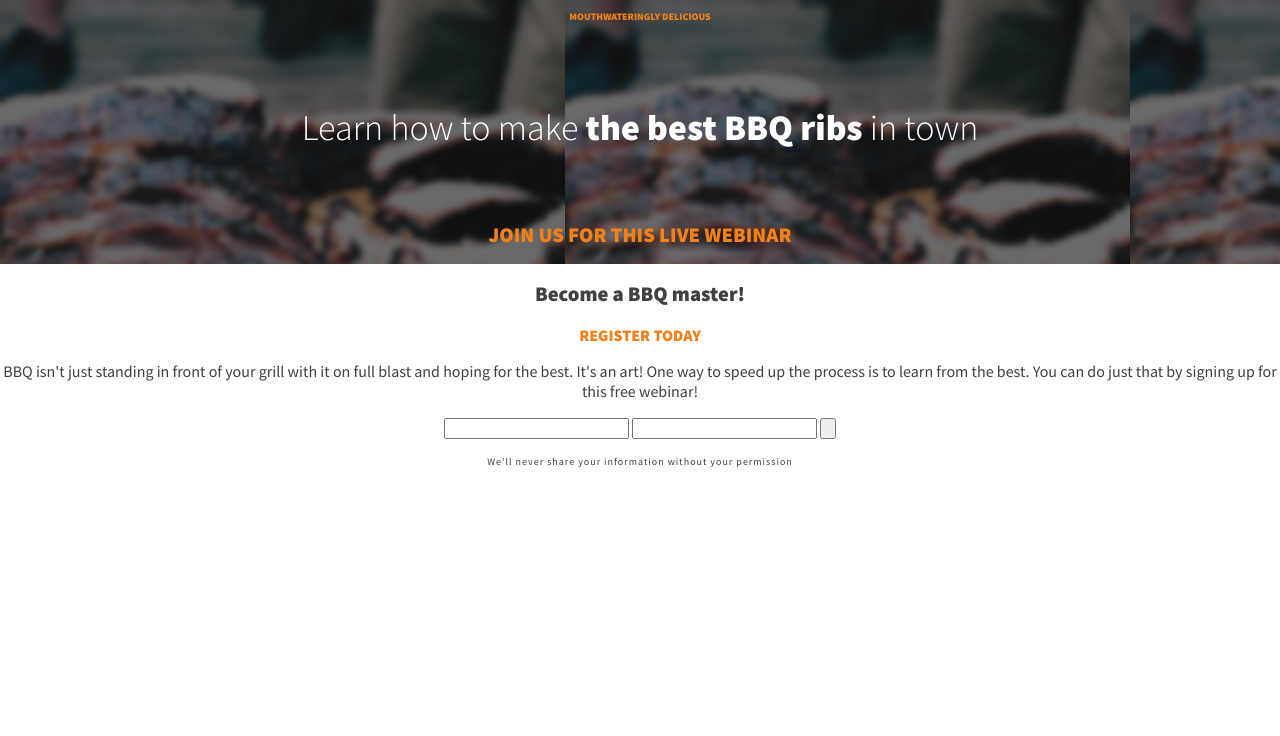
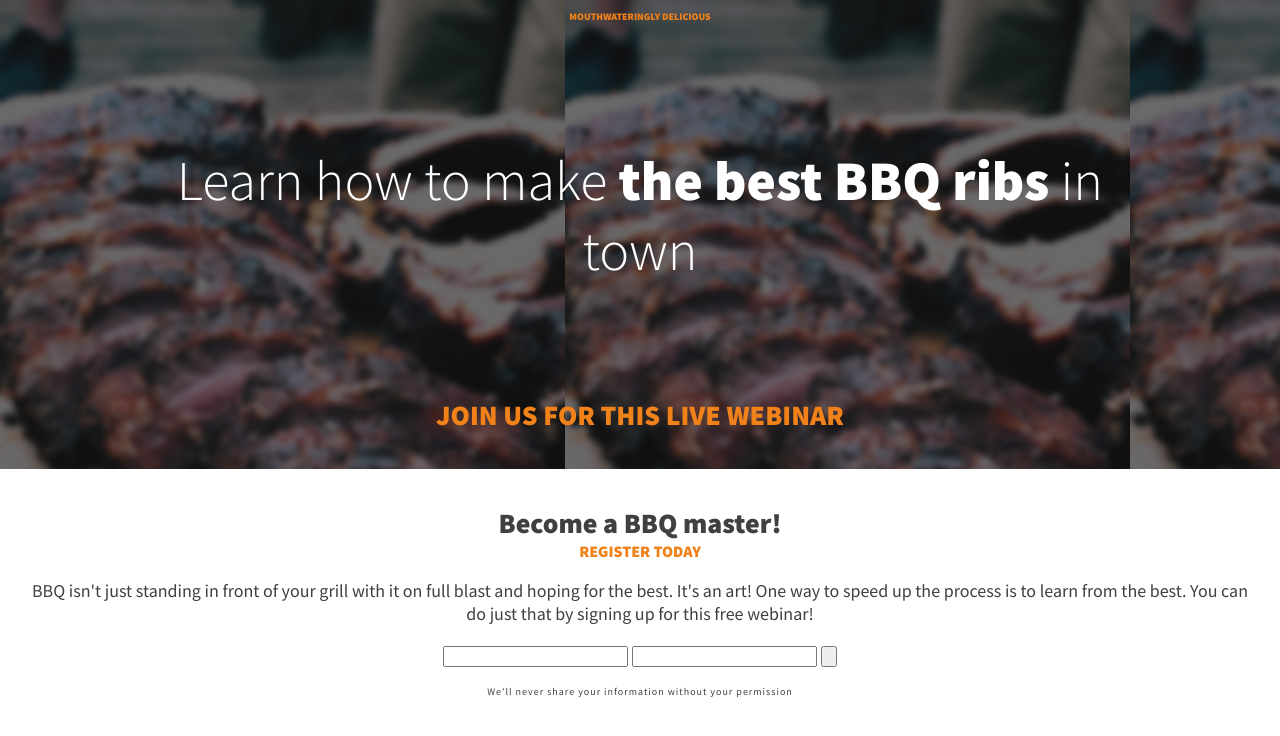
Before and after one commit to MalbonaGenio/BBQ-splash-page, a plain HTML site: page index.html in a window 1280 px wide. Drawn offline with Linux system fonts and the light colour scheme.

Commit message:
styled the main-content section except for the form. added media querie for cahnging font sizes on bigger screens

```diff
--- a/css/style.css
+++ b/css/style.css
@@ -27,12 +27,14 @@ h1 + p {
 
 h2 {
 	font-size: 1.3rem;
+	margin: 0;
 }
 
 h2 + p {
 	font-size: 1rem;
 	color: #F18119;
 	font-weight: 900;
+	margin-top: 0;
 	text-transform: uppercase;
 }
 
@@ -60,7 +62,7 @@ strong {
 .intro {
 	background-color: #404040; /*will show up in case the image does not load so we still are able to read the white text. */
 	background-image: url(../images/dark-ribs.jpeg);
-	padding: 0 0.25em 1em; /*if we  put padding on top part then .top-text-page cannot go there unless forced.*/
+	padding: 0 0.25em 2em; /*if we  put padding on top part then .top-text-page cannot go there unless forced.*/
 	display: flex;
 	flex-direction: column;
 }
@@ -68,3 +70,27 @@ strong {
 .top-page-text {
 	order: -1;
 }
+
+/*main content section */
+
+.main-content {
+	padding: 2em 1.5em;
+}
+
+/* media queries */
+
+@media (min-width: 500px) {
+	/* make bigger font sizes for better readability */
+	body {
+		font-size: 1.125rem;
+	}
+
+	h1 {
+		font-size: 3.5rem;
+	}
+
+	h1 + p,
+	h2 {
+		font-size: 1.75rem;
+	}
+}
```
